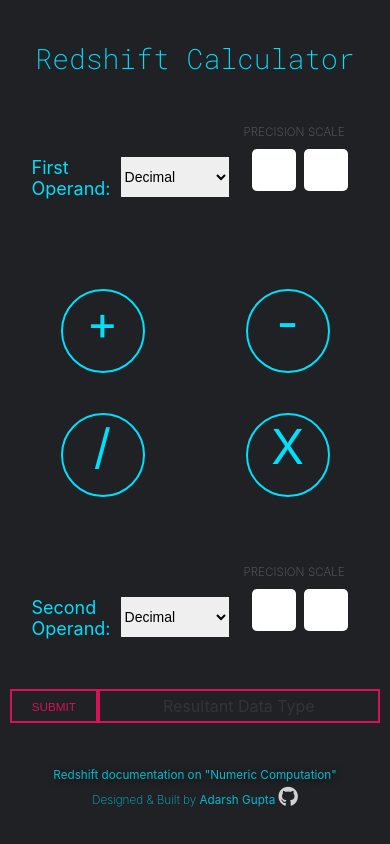
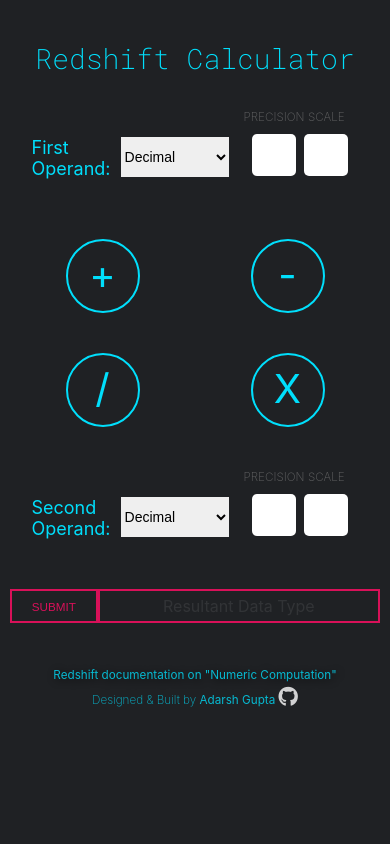
Before and after one commit to AdarshGupta/Redshift-calc, a React (Create React App) app: page / in a window 390 px wide. Built offline with nearby package versions, Linux system fonts and the light colour scheme.

Commit message:
Fix UI issues for mobile due to diff in chrome simulation

```diff
--- a/src/App.css
+++ b/src/App.css
@@ -265,7 +265,7 @@
 }
 
 
-@media (max-width: 768px){
+@media screen and (max-width: 768px){
   .operator-container{
     width: 500px;
     margin-left: auto;
@@ -280,7 +280,7 @@
   }
 
   .operator-item span{
-    margin-top: 1.6px;
+    margin-top: 9.3px;
   }
 
   #second-operand-div{
@@ -288,14 +288,28 @@
   }
 }
 
-@media (max-width: 520px){
+@media screen and (max-width: 520px){
 
   #root{
     padding: 0 10px;
   }
 
+  .App-header{
+    margin-bottom: 60px;
+  }
+
   .operator-container{
+    padding: 20px 0;
     width: 100%;
+  }
+
+  .operator-item{
+    font-size: 40px;
+  }
+
+  .operator-item div{
+    width: 70px;
+    height: 70px;
   }
 
   .resultant-div{
@@ -309,10 +323,11 @@
 
   .decimal_section{
     width: 100px;
+    margin-top: -30px;
   }
 }
 
-@media (max-width: 340px){
+@media screen and (max-width: 340px){
   .input-divs{
     flex-wrap: wrap;
   }
--- a/src/App.js
+++ b/src/App.js
@@ -273,7 +273,7 @@
               <a href="https://docs.aws.amazon.com/redshift/latest/dg/r_numeric_computations201.html" className="reference" target="blank">Redshift documentation on "Numeric Computation"</a>
               <br/>
               Designed &amp; Built by <a href="https://adarshgupta.github.io/" target="blank">Adarsh Gupta</a>
-              &nbsp;<a href="https://github.com/AdarshGupta/Redshift-calc" target="blank"><i class="fa-brands fa-github"></i></a>
+              &nbsp;<a href="https://github.com/AdarshGupta/Redshift-calc" target="blank"><i className="fa-brands fa-github"></i></a>
             </div>
           </form>
         </div>
```
